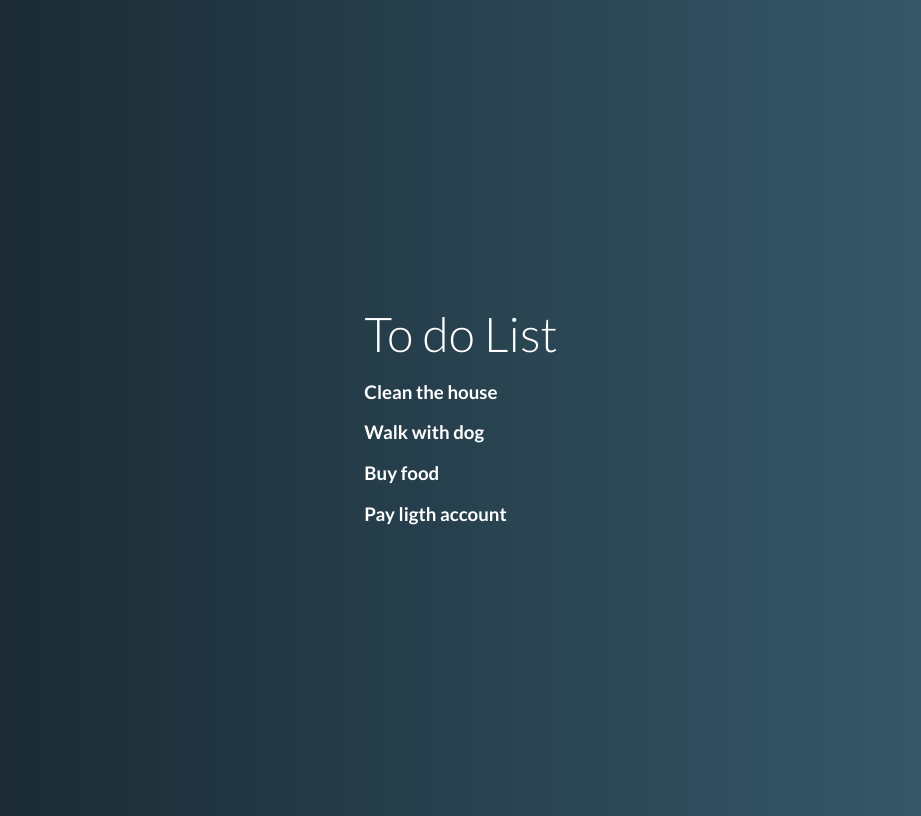
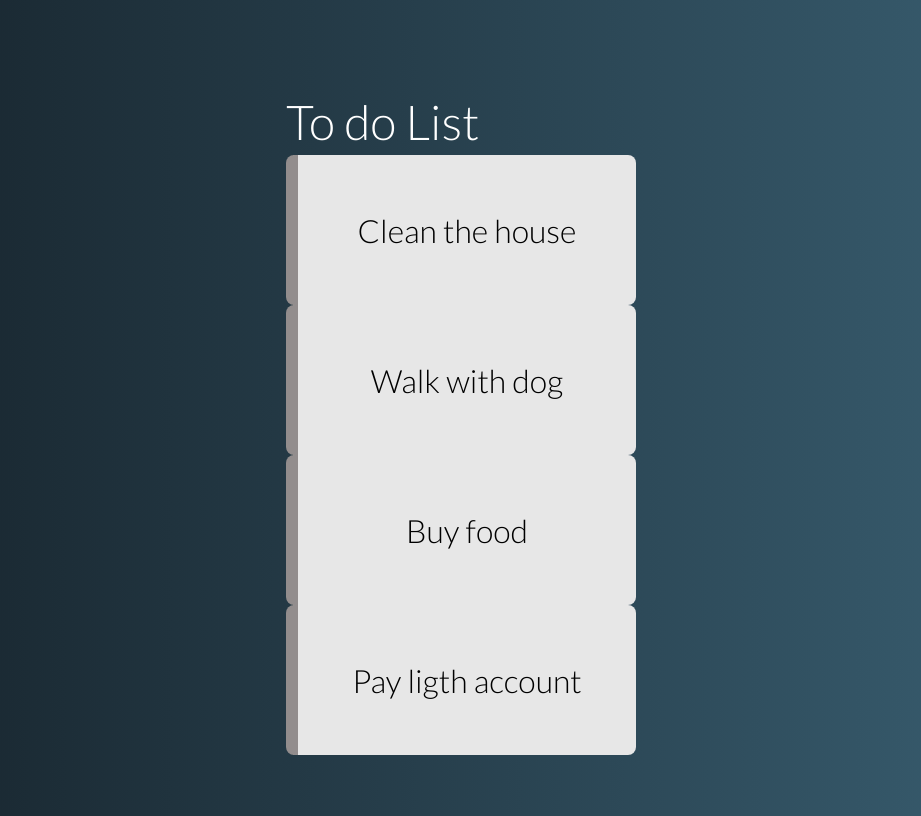
Before and after one commit to rafaeldtx/vue-todo-list, a Vue app: page / in a window 1280 px wide. Shown: the whole page, without its empty margins (179-1100 px from the left). Built offline with nearby package versions, Linux system fonts and the light colour scheme.

Commit message:
(Task) Add state class for done/pending status

```diff
--- a/src/components/Task.vue
+++ b/src/components/Task.vue
@@ -1,5 +1,7 @@
 <template>
-    <h3>{{ task.name }}</h3>
+    <div class="task" :class="stateClass()">
+        <p>{{ task.name }}</p>
+    </div>
 </template>
 
 <script>
@@ -9,10 +11,44 @@ export default {
             type: Object,
             required: true
         }
+    },
+    methods: {
+        stateClass() {
+            return {
+                pending: !this.task.done,
+                done: this.task.done
+            }
+        }
     }
 }
 </script>
 
 <style scoped>
+    .task {
+        box-sizing: border-box;
+        width: 350px;
+        height: 150px;
+        padding: 10px;
+        border-radius: 8px;
+        font-size: 2rem;
+        font-weight: 300;
+        cursor: pointer;
+        user-select: none;
+        display: flex;
+        justify-content: center;
+        align-items: center;
+    }
 
+    .pending {
+        color: black;
+        border-left: 12px solid #928d8d;
+        background-color: #e7e7e7;
+    }
+
+    .done {
+        color: #DDD;
+        border-left: 12px solid #076116;
+        background-color: #1fc343;
+        text-decoration: line-through;
+    }
 </style>
```
